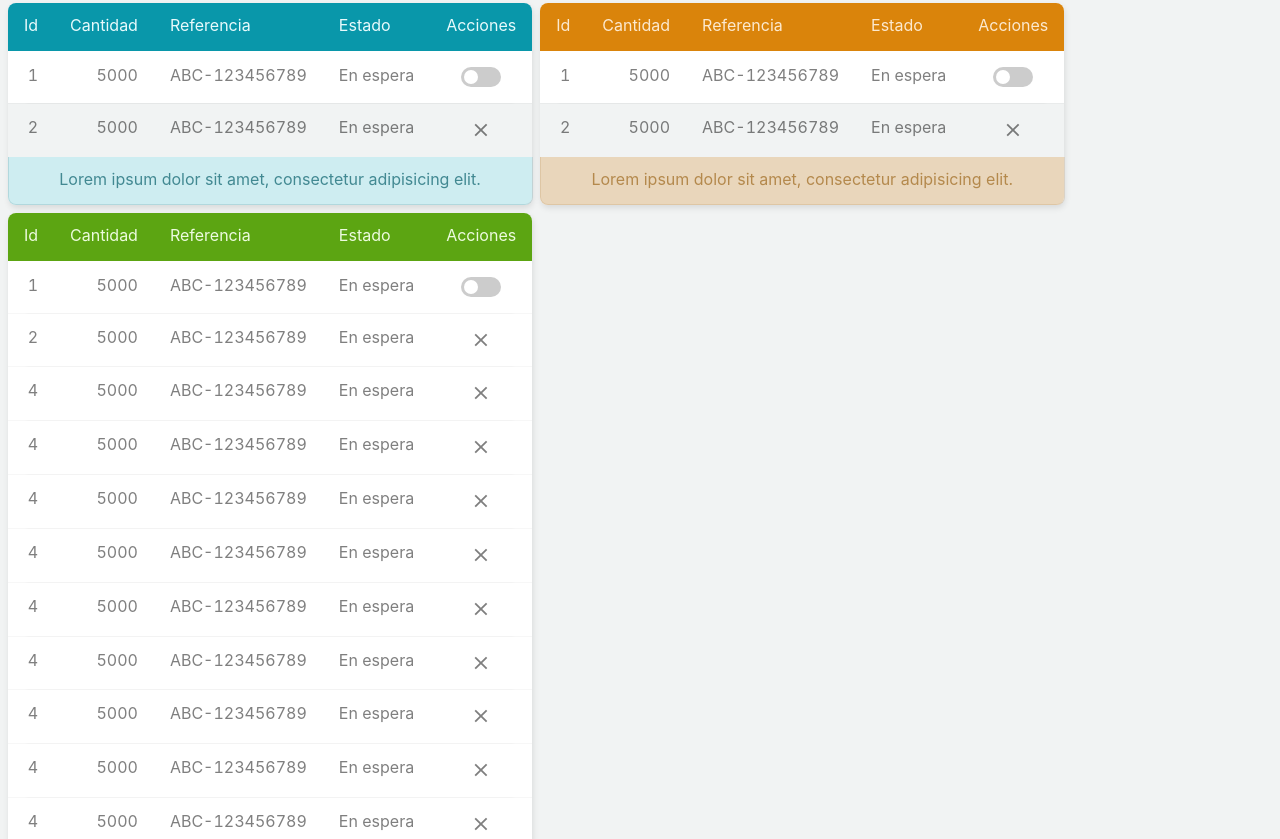
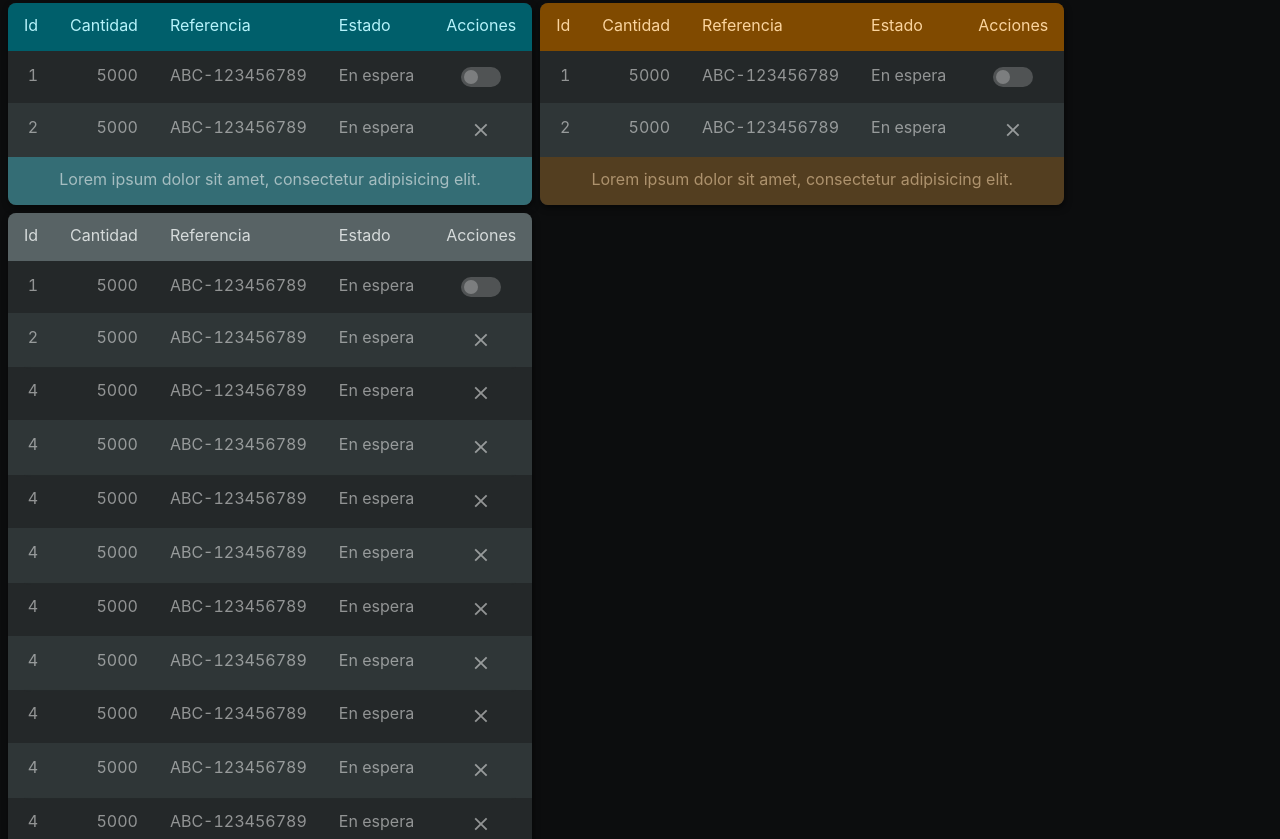
Before and after one commit to josecarlosdxu/jcmp-fw, a website built with webpack: page src/index.html in a window 1280 px wide. Shown: the part 793-1632 px from the top of the page. Built offline with nearby package versions, Linux system fonts and the light colour scheme.

Commit message:
dark tables

```diff
--- a/src/index.html
+++ b/src/index.html
@@ -7,7 +7,7 @@
   <title><%= titulo %></title>
 </head>
 
-  <body class="nodark">
+  <body class="dark">
     <h1><%= encabezamiento%></h1>
     <svg class="hidden">
       <defs>
@@ -180,7 +180,7 @@
             </tr>
           </tbody>
         </table>
-        <table class="table sticky success ml-xs mb-xs">
+        <table class="table sticky striped ml-xs mb-xs">
            <tfoot>
             <tr>
               <th class="table-item text-center" colspan="100">Lorem ipsum dolor sit amet, consectetur adipisicing elit.</th>
--- a/src/scss/it1_settings/_s_colors.scss
+++ b/src/scss/it1_settings/_s_colors.scss
@@ -38,7 +38,7 @@
 	--neutral10:hsl(var(--primaryH), 7%, 95%);
 	--neutral20:hsl(var(--primaryH), 7%, 85%);
 	--neutral40:hsl(var(--primaryH), 7%, 65%);
-	--neutral60:hsl(var(--primaryH), 7%, 40%);
+	--neutral60:hsl(var(--primaryH), 7%, 37%);
 	--neutral80:hsl(var(--primaryH), 7%, 25%);
 	// --------------------
 	--dark20:hsl(var(--primaryH), 7%, 20%);
@@ -52,6 +52,10 @@
 	--shadow10:rgba(0, 0, 0, 0.1);
 	--shadow20:rgba(0, 0, 0, 0.2);
 	--shadow50:rgba(0, 0, 0, 0.5);
+
+
+
+	--light50:rgba(255, 255, 255, 0.5);
 
 
 
--- a/src/scss/it6_components/c_table.scss
+++ b/src/scss/it6_components/c_table.scss
@@ -39,8 +39,14 @@ table td {
 
 }
 
+
+
+
 .dark .table tfoot {
   filter: grayscale(0.5) brightness(0.8);
+  &:before {
+    display: none;
+  }
 }
 
 .table.sticky tr:nth-child(1) th {
--- a/src/scss/it7_theme/t_dark.scss
+++ b/src/scss/it7_theme/t_dark.scss
@@ -1,11 +1,30 @@
 .dark {
 	--backgroundColor: var(--dark80);
 	--color: var(--neutral40);
+
+
 	--tableTheadBackground: var(--neutral60);
 	--tableTheadColor: var(--neutral20);
-	--tableBorderColor: transparent;
+
+
 	--tableTbodyBackground: var(--dark40);
+
+	--tableTbodyColor: var(--neutral60);
+	--tableTbodyColor: var(--light50);
+
+	--tableTfootBackground: var(--neutral60);
+	--tableTfootColor: var(--neutral40);
+
+	--tableBoxShadowColor: var(--shadow50);
+
+
+	--tableTbodyTrBoxShadow: 0 18px 2px -18px var(--dark20), 0 1px var(--dark20);
+
+
+
 	--strippedBg: var(--dark20);
+
+
 	--buttonBackground: var(--neutral80);
 	--buttonAccent: var(--neutral60);
 	--buttonColor: var(--neutral20);
@@ -13,8 +32,7 @@
 	--buttonHoverColor: var(--neutral10);
 
 
-	--tableTfootBackground: var(--neutral60);
-	--tableTfootColor: var(--neutral40);
+
 
 
 
--- a/src/scss/it7_theme/t_light.scss
+++ b/src/scss/it7_theme/t_light.scss
@@ -6,18 +6,17 @@
 	--tableTheadBackground: var(--neutral40);
 	--tableTheadColor: white;
 
+	--tableTbodyBackground: white;
+	--tableTbodyColor: var(--shadow50);
 
+	--tableTfootBackground: var(--neutral20);
+	--tableTfootColor: var(--neutral60);
 
 
 	--tableBoxShadowColor: var(--shadow10);
 	--tableTbodyTrBoxShadow: 0 18px 2px -18px rgba(0,0,0,0.05), 0 1px rgba(0,0,0,0.03);
 
 	--strippedBg: var(--neutral10);
-
-	--tableTbodyBackground: white;
-
-	--tableTbodyColor: var(--shadow50);
-
 
 
 
@@ -28,8 +27,7 @@
 	--buttonHoverBackground: var(--neutral20);
 	--buttonHoverColor: var(--neutral60);
 
-	--tableTfootBackground: var(--neutral20);
-	--tableTfootColor: var(--neutral60);
+
 
 
 }
```
